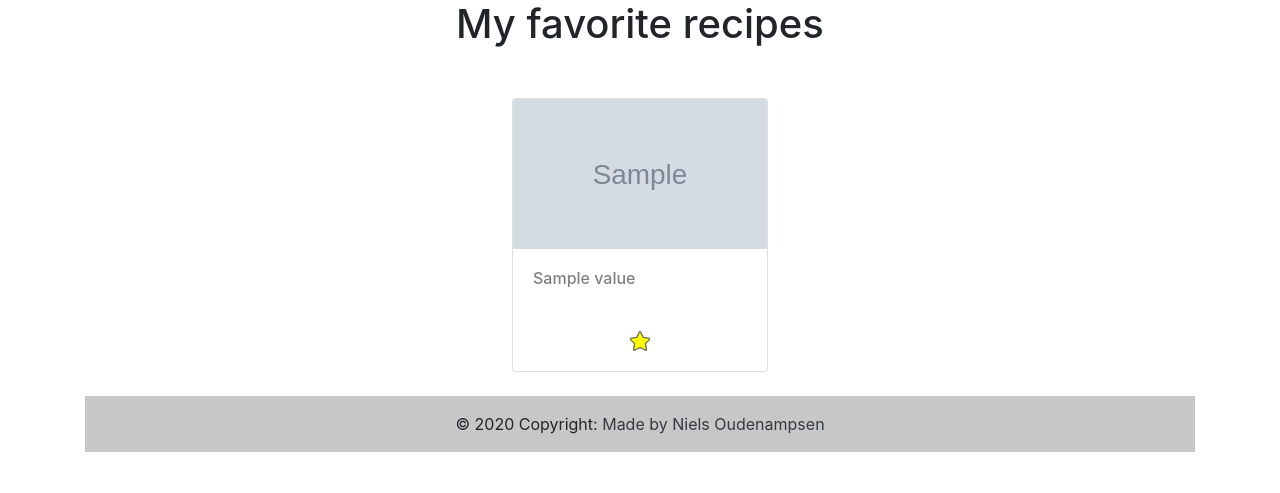
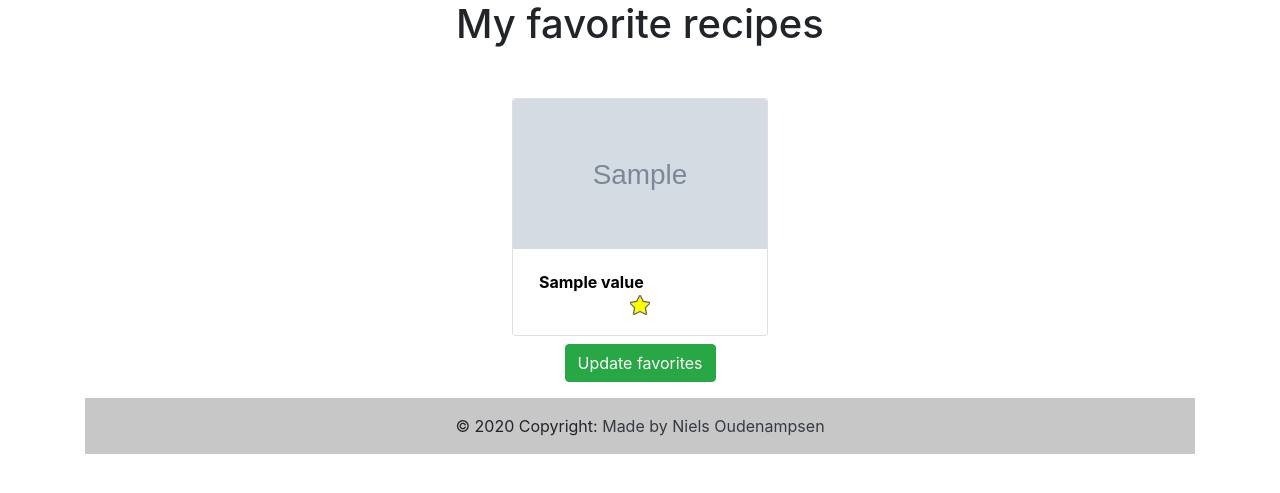
Before and after one commit to nielsoudenampsen/project, a Flask app: template templates/my_recipes.html in a window 1280 px wide. Shown: the part 108-601 px from the top of the page. Run offline with Flask 2, Linux system fonts and the light colour scheme; the template is opened without the code that fills it: most values are stand-ins (such as "Sample title", 1, 10 or a date in 2020); grey boxes marked "Sample" are stand-in pictures; some libraries are stand-ins or nearby versions.

Commit message:
bug fixes, only 404 page is not correct

```diff
--- a/templates/my_recipes.html
+++ b/templates/my_recipes.html
@@ -22,22 +22,39 @@
   </div>
   <div class="row justify-content-center">
     {% for key, value in favorites.items() %}
-      <div class="card" style="width: 16rem;">
-        <img class="card-img-top" src="{{value['img']}}" alt="Card image cap">
-        <div class="card-body">
-          <h6 class="card-title">{{value["name"]}}</h6>
-          <p class="card-text"></p>
-          <form class="form" action="/" method="POST">
-          <input type="number" name="favorite_id" hidden value='{{value["id"]}}'>
-          <input type="text" name="favorite_img" hidden value='{{value["img"]}}'>
-          <input type="text" name="favorite_name" hidden value='{{value["name"]}}'>
-          <input type="text" name="favorite_description" hidden value='{{value["description"]}}'>
-          <input class="center" type="image" src="/static/assets/star-outline-yellow.svg">
-          </input>
-        </form>
+
+    <div class="card" id="{{value['id']}}" style="width: 16rem;">
+      <img class="card-img-top" src="{{value['img']}}" alt="Card image cap">
+      <div class="card-body">
+        <div class="card_name">
+          <form action="/recipe/{{value['id']}}" method="post">
+            <input type="text" hidden name="description" value="{{value['description']}}">
+            <input type="text" hidden name="name" value="{{value['name']}}">
+            <input type="text" hidden name="img" value="{{value['img']}}">
+            <button type="submit" class="link-button" value="{{value['name']}}">{{value['name']}}</button>
+          </form>
         </div>
+          <svg
+            data-arg1="{{value['id']}}"
+            data-arg2="{{value['img']}}"
+            data-arg3="{{value['name']}}"
+            data-arg4="{{value['description']}}"
+            style="stroke: #646464; stroke-width: 1px; fill:yellow; stroke-linejoin: round;"
+            xmlns="http://www.w3.org/2000/svg"
+            width="20"
+            height="20"
+            class="favorite_button center"
+            viewBox="0 0 16 16">
+            <path d="M3.612 15.443c-.386.198-.824-.149-.746-.592l.83-4.73L.173 6.765c-.329-.314-.158-.888.283-.95l4.898-.696L7.538.792c.197-.39.73-.39.927 0l2.184 4.327 4.898.696c.441.062.612.636.282.95l-3.522 3.356.83 4.73c.078.443-.36.79-.746.592L8 13.187l-4.389 2.256z"/>
+          </svg>
       </div>
+    </div>
     {% endfor %}
+  </div>
+  <div class="row justify-content-center">
+    <div class="update-button">
+      <button onclick="updateFavorites()" type="button" class="btn btn-success update-button">Update favorites</button>
+    </div>
   </div>
 
 {% endblock %}
```
